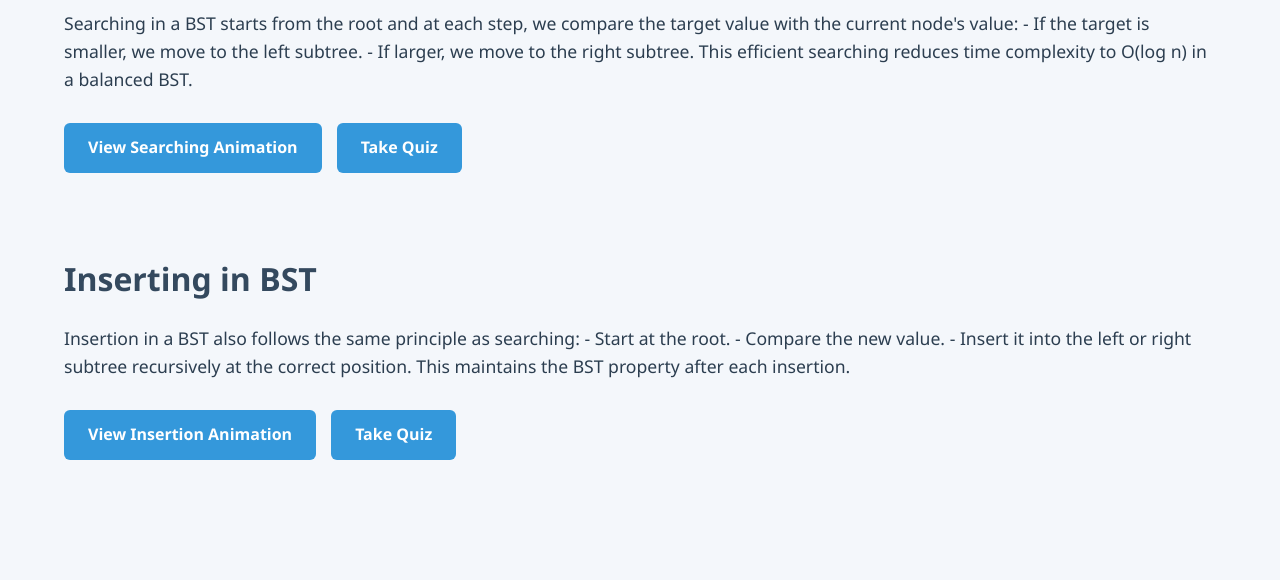
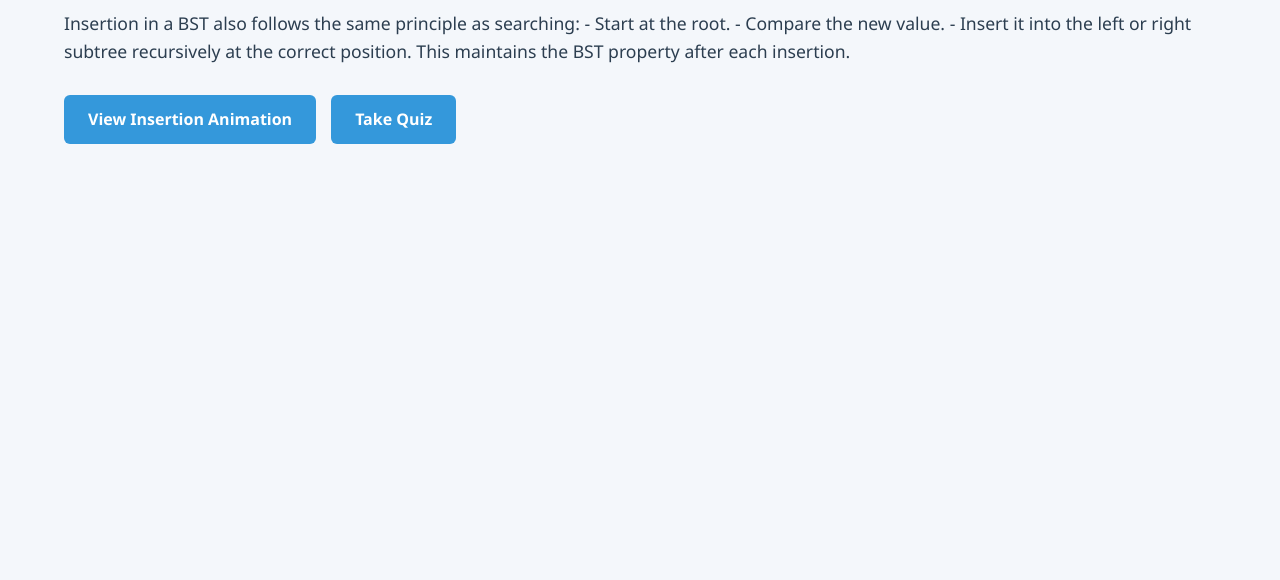
Before and after one commit to Spandhana05/Gamified-dsa, a plain HTML site: page trees.html in a window 1280 px wide. Shown: the part 555-1135 px from the top of the page. After the commit the page ends 819 px from the top, so only its background shows below. Drawn offline with Linux system fonts and the light colour scheme.

Commit message:
Update trees.html

```diff
--- a/trees.html
+++ b/trees.html
@@ -98,20 +98,6 @@
       </p>
     </section>
 
-    <section id="searching-bst">
-        <h2>Searching in BST</h2>
-        <p>
-          Searching in a BST starts from the root and at each step, we compare the target value with the current node's value:
-          - If the target is smaller, we move to the left subtree.
-          - If larger, we move to the right subtree.
-          This efficient searching reduces time complexity to O(log n) in a balanced BST.
-        </p>
-        <div style="display: flex; gap: 15px; flex-wrap: wrap;">
-          <a class="btn" href="bstsearchanimate.html">View Searching Animation</a>
-          <a class="btn" href="bstquiz.html">Take Quiz</a>
-        </div>
-      </section>
-
 
     <section id="insertion-bst">
       <h2>Inserting in BST</h2>
@@ -123,7 +109,7 @@
         This maintains the BST property after each insertion.
       </p>
       <div style="display: flex; gap: 15px; flex-wrap: wrap;">
-        <a class="btn" href="bstinsertanimate.html">View Insertion Animation</a>
+        <a class="btn" href="bst.html">View Insertion Animation</a>
         <a class="btn" href="bstquiz.html">Take Quiz</a>
       </div>
     </section>
```
